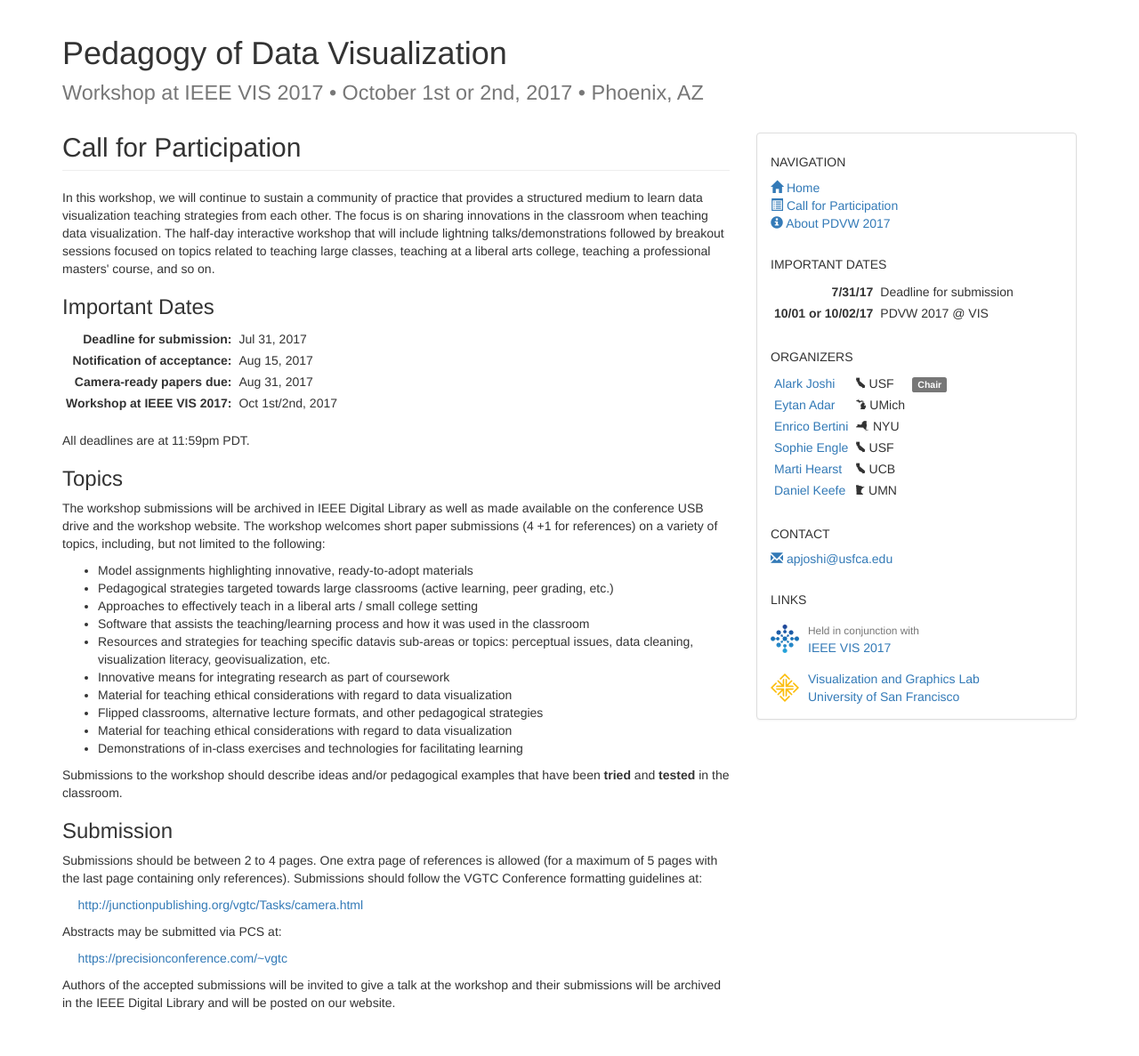
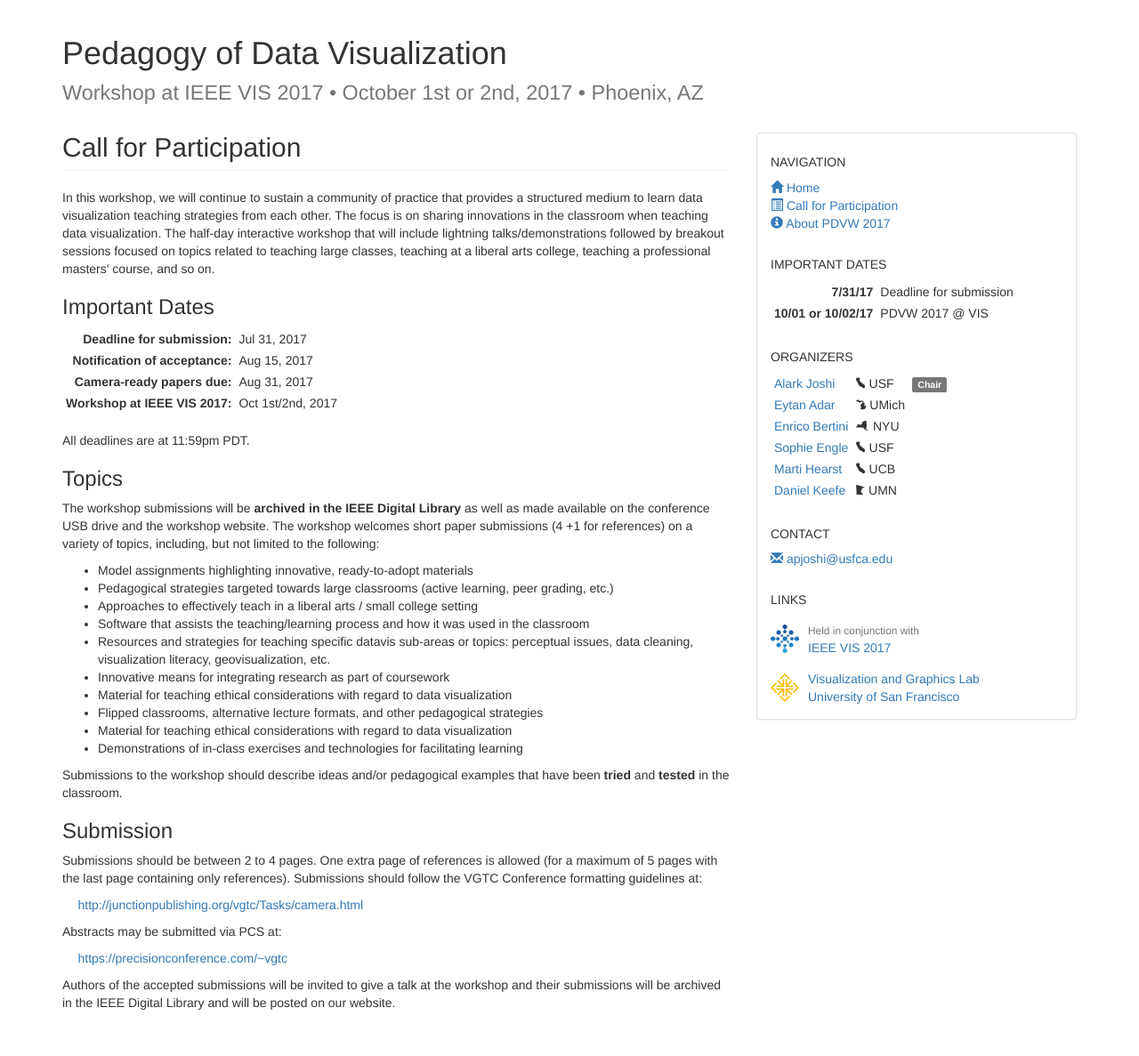
Before and after one commit to usfvgl/pdvw, a Jekyll site: the page built from 2017/cfp.html, in a window 1280 px wide. Shown: the whole page at 89% size. Built offline with Jekyll 4.4.1, drawn with Linux system fonts in a browser that asks for light colours.

Commit message:
Made IEEE DL bold

```diff
--- a/2017/cfp.html
+++ b/2017/cfp.html
@@ -37,7 +37,7 @@
 
 <h3>Topics</h3>
 
-<p>The workshop submissions will be archived in IEEE Digital Library as well as made available on the conference USB drive and the workshop website. The workshop welcomes short paper submissions (4 +1 for references) on a variety of topics, including, but not limited to the following:</p>
+<p>The workshop submissions will be <strong>archived in the IEEE Digital Library</strong> as well as made available on the conference USB drive and the workshop website. The workshop welcomes short paper submissions (4 +1 for references) on a variety of topics, including, but not limited to the following:</p>
 
 <ul>
   <li>Model assignments highlighting innovative, ready-to-adopt materials</li>
```
